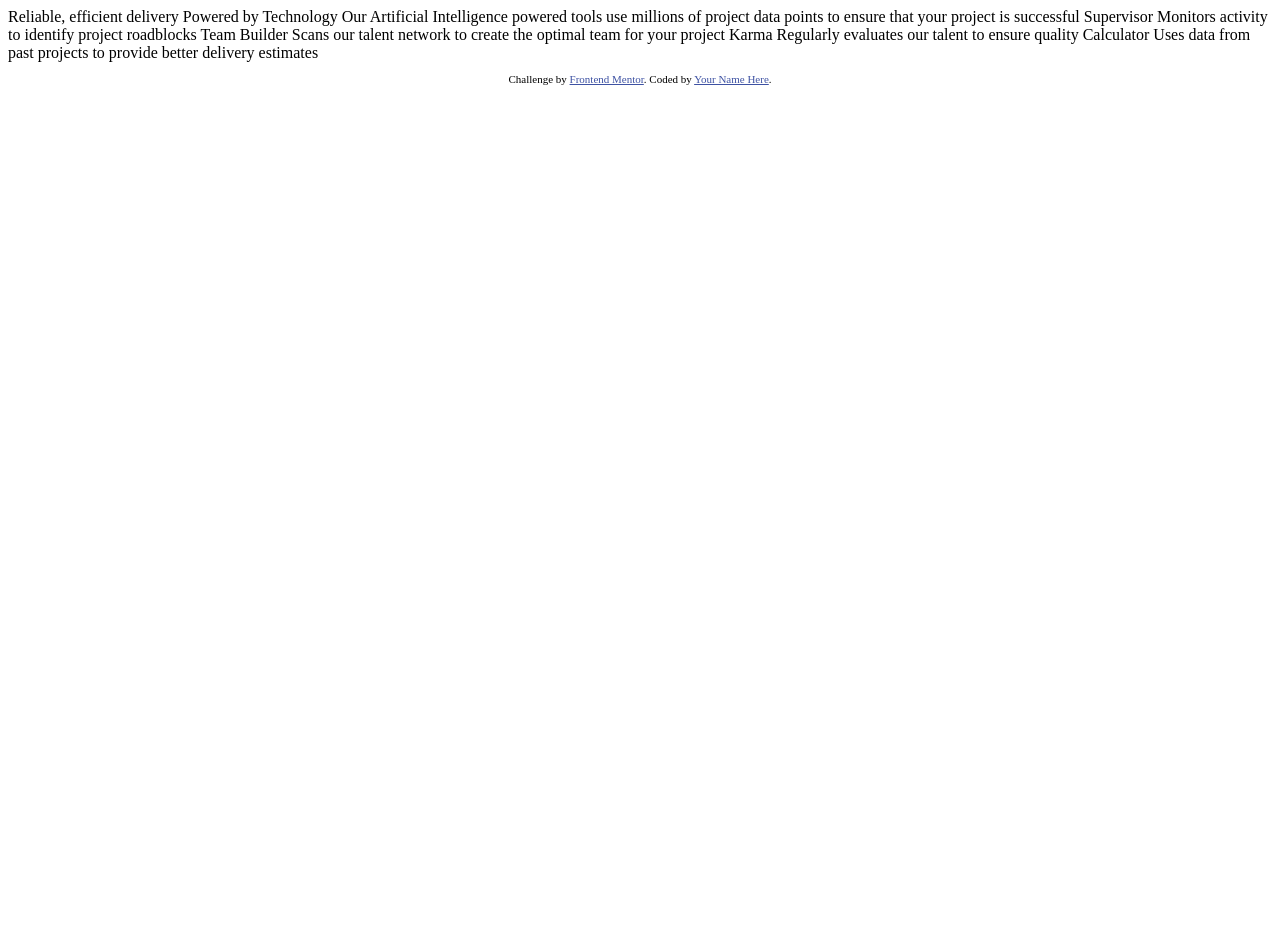
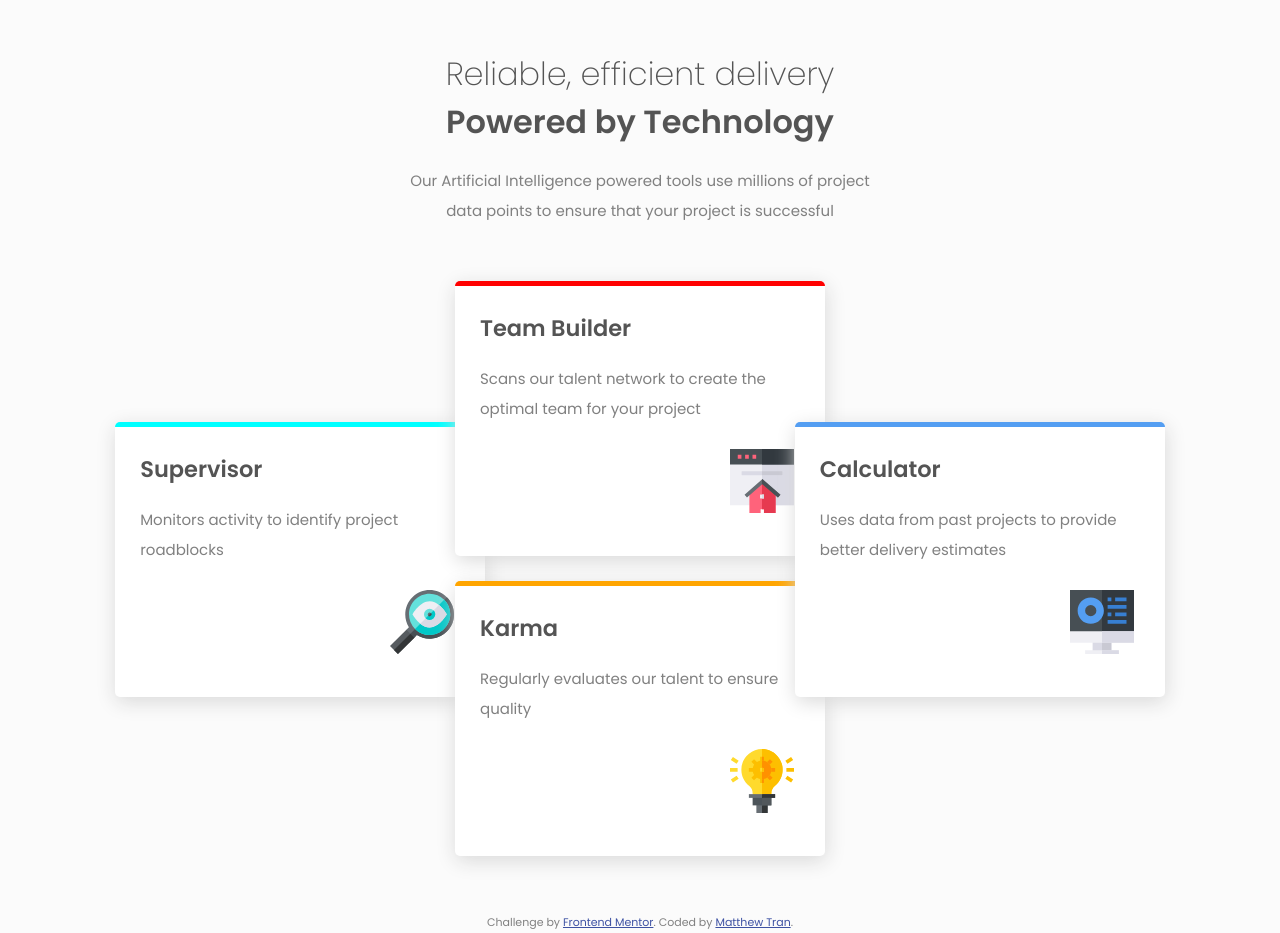
Before and after one commit to mattthewtran/four-card, a plain HTML site: page four-card-feature-section-master/index.html in a window 1280 px wide. Before the commit the page ends 800 px from the top, so only its background shows below. Drawn offline with Linux system fonts and the light colour scheme.

Commit message:
complete four-card challenge

```diff
--- /dev/null
+++ b/four-card-feature-section-master/css/styles.css
@@ -0,0 +1,125 @@
+body {
+  font-family: 'Poppins', sans-serif;
+  font-size: 15px;
+  text-align: center;
+  background-color: #fbfbfb;
+  margin: 0;
+}
+
+p{
+   margin: 0;
+   color: grey;
+   line-height: 2;
+}
+
+h1{
+  margin: 0;
+  font-size: 2rem;
+  color: #545454;
+}
+h2{
+  margin-top: 0;
+  color: #545454;
+}
+
+/* Heading */
+
+.heading{
+  padding-top: 50px;
+}
+
+.light-heading{
+  font-weight: 200;
+  margin-bottom: 0;
+}
+
+.heading-p{
+  width: 37%;
+  margin: 20px auto 0;
+}
+
+/* Card */
+
+.container {
+  position: relative;
+  padding: 30px 0 30px 0;
+}
+
+.card {
+  width: 320px;
+  height: 220px;
+  margin: 25px auto;
+  border-radius: 5px;
+  border-top: solid thick;
+  background-color: #fff;
+  box-shadow: 1px 5px 20px #d9d9d9;
+  padding: 25px;
+  text-align: left;
+}
+
+
+.top{
+  border-color: red;
+  position: relative;
+
+}
+
+.bottom{
+  border-color: Orange;
+  position: relative;
+}
+
+.left{
+  border-color: cyan;
+  position:absolute;
+  left: 9%;
+  top: 25%;
+}
+
+.right{
+  border-color: #549EF2;
+  position: absolute;
+  right: 9%;
+  top: 25%;
+}
+
+/* icon Image */
+
+.icon-img{
+  display: inline-block;
+  position: relative;
+  left: 250px;
+  top: 25px;
+}
+
+/* Footer */
+
+.attribution {
+  font-size: 11px;
+  text-align: center;
+}
+
+.attribution a {
+  color: hsl(228, 45%, 44%);
+}
+
+/* Media Query */
+
+@media (max-width: 900px) {
+
+ .heading-p{
+   width: 80%;
+
+ }
+
+ .right{
+   position:relative;
+   left: 0;
+
+ }
+ .left{
+   position: relative;
+  left: 0;
+ }
+
+}
--- a/four-card-feature-section-master/index.html
+++ b/four-card-feature-section-master/index.html
@@ -1,45 +1,55 @@
 <!DOCTYPE html>
 <html lang="en">
+
 <head>
   <meta charset="UTF-8">
   <meta name="viewport" content="width=device-width, initial-scale=1.0"> <!-- displays site properly based on user's device -->
-
+  <link rel="preconnect" href="https://fonts.gstatic.com">
+  <link href="https://fonts.googleapis.com/css2?family=Poppins:wght@200;400;600&display=swap" rel="stylesheet">
   <link rel="icon" type="image/png" sizes="32x32" href="./images/favicon-32x32.png">
+  <link rel="stylesheet" href="css/styles.css">
 
   <title>Frontend Mentor | Four card feature section</title>
 
   <!-- Feel free to remove these styles or customise in your own stylesheet 👍 -->
-  <style>
-    .attribution { font-size: 11px; text-align: center; }
-    .attribution a { color: hsl(228, 45%, 44%); }
-  </style>
+
 </head>
+
 <body>
-
-  Reliable, efficient delivery
-  Powered by Technology
-
-  Our Artificial Intelligence powered tools use millions of project data points
-  to ensure that your project is successful
-
-  Supervisor
-  Monitors activity to identify project roadblocks
-
-  Team Builder
-  Scans our talent network to create the optimal team for your project
-
-  Karma
-  Regularly evaluates our talent to ensure quality
-
-  Calculator
-  Uses data from past projects to provide better delivery estimates
-
-
+  <div class="heading">
+    <h1 class="light-heading">Reliable, efficient delivery</h1>
+    <h1>Powered by Technology</h1>
+    <p class="heading-p">Our Artificial Intelligence powered tools use millions of project data points
+      to ensure that your project is successful</p>
+  </div>
+  <div class="container">
+    <div class="card left">
+      <h2>Supervisor</h2>
+      <p>Monitors activity to identify project roadblocks</p>
+      <img class="icon-img" src="images/icon-supervisor.svg" alt="supervisor-icon">
+    </div>
+    <div class="card top">
+      <h2>Team Builder</h2>
+      <p>Scans our talent network to create the optimal team for your project</p>
+      <img class="icon-img" src="images/icon-team-builder.svg" alt="supervisor-icon">
+    </div>
+    <div class="card bottom">
+      <h2>Karma</h2>
+      <p>Regularly evaluates our talent to ensure quality</p>
+      <img class="icon-img" src="images/icon-karma.svg" alt="supervisor-icon">
+    </div>
+    <div class="card right">
+      <h2>Calculator</h2>
+      <p>Uses data from past projects to provide better delivery estimates</p>
+      <img class="icon-img" src="images/icon-calculator.svg" alt="supervisor-icon">
+    </div>
+  </div>
   <footer>
     <p class="attribution">
       Challenge by <a href="https://www.frontendmentor.io?ref=challenge" target="_blank">Frontend Mentor</a>.
-      Coded by <a href="#">Your Name Here</a>.
+      Coded by <a href="https://github.com/mattthewtran" target="_blank">Matthew Tran</a>.
     </p>
   </footer>
 </body>
+
 </html>
```
